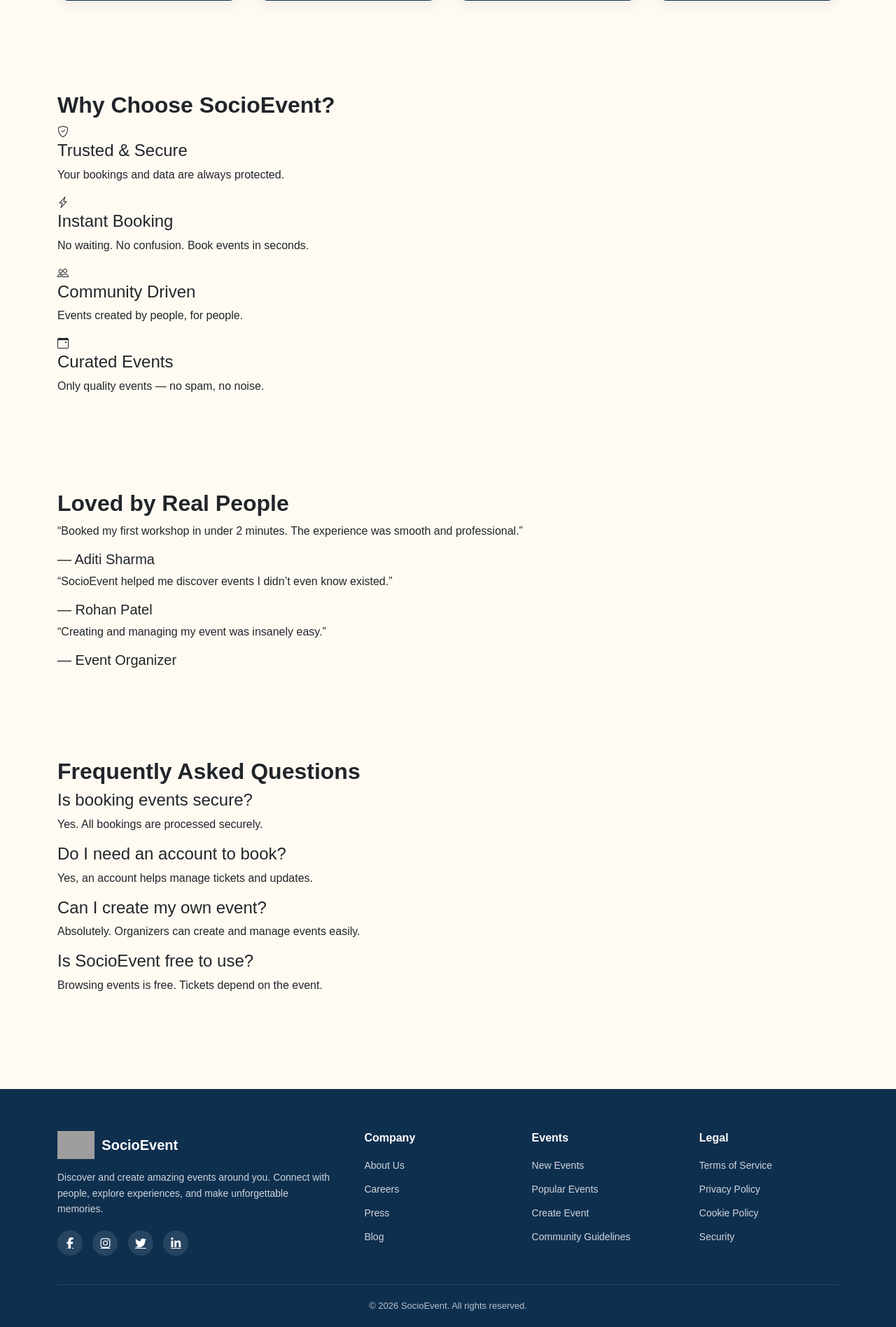
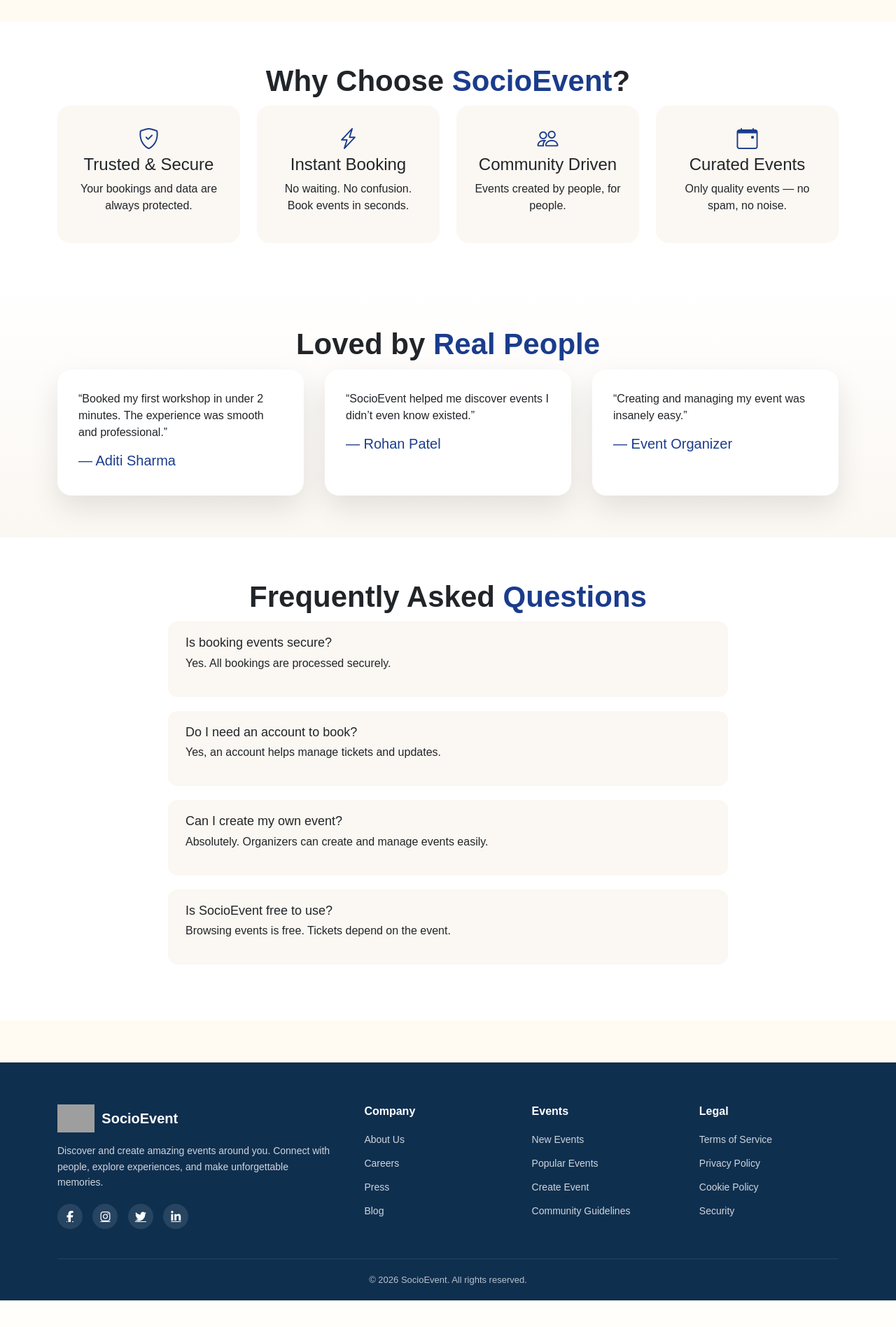
Before and after one commit to khushd2910/SocioEvent, a Flask app: page / in a window 1280 px wide. Shown: the part 2193-4089 px from the top of the page at 70% size. After the commit the page ends 4051 px from the top, so only its background shows below. Run offline with Flask 3, Linux system fonts and the light colour scheme; data that the repository does not hold is empty; parts of the project's set-up code (start-up, migrations or seed data) failed here and were passed over; some libraries are stand-ins or nearby versions; grey boxes are pictures that could not be loaded.

Commit message:
CSS for all the changes

```diff
--- a/templates/home.html
+++ b/templates/home.html
@@ -331,6 +331,119 @@
             background: linear-gradient(to bottom,
                     rgba(251, 247, 242, 0),
                     #fbf7f2);
+        }
+
+        /* ===== SHARED ===== */
+        section {
+            padding: 80px 0;
+        }
+
+        .section-title {
+            font-size: 42px;
+            font-weight: 800;
+            text-align: center;
+            margin-bottom: 10px;
+        }
+
+        .section-title span {
+            color: #1A3C8C;
+        }
+
+        .section-subtitle {
+            text-align: center;
+            color: #6c757d;
+            margin-bottom: 50px;
+            font-size: 16px;
+        }
+
+        /* ===== HOW IT WORKS ===== */
+        .how-it-works {
+            background: linear-gradient(180deg, #fbf7f2, #ffffff);
+        }
+
+        .steps {
+            display: grid;
+            grid-template-columns: repeat(3, 1fr);
+            gap: 30px;
+        }
+
+        .step-card {
+            background: white;
+            border-radius: 20px;
+            padding: 30px;
+            text-align: center;
+            box-shadow: 0 20px 40px rgba(0, 0, 0, 0.08);
+        }
+
+        .step-card i {
+            font-size: 36px;
+            color: #1A3C8C;
+            margin-bottom: 15px;
+        }
+
+        /* ===== WHY ===== */
+        .why-socioevent {
+            background: #ffffff;
+        }
+
+        .why-grid {
+            display: grid;
+            grid-template-columns: repeat(4, 1fr);
+            gap: 24px;
+        }
+
+        .why-card {
+            background: #fbf7f2;
+            padding: 25px;
+            border-radius: 18px;
+            text-align: center;
+        }
+
+        .why-card i {
+            font-size: 30px;
+            color: #1A3C8C;
+            margin-bottom: 12px;
+        }
+
+        /* ===== TESTIMONIALS ===== */
+        .testimonials {
+            background: linear-gradient(180deg, #ffffff, #fbf7f2);
+        }
+
+        .testimonial-grid {
+            display: grid;
+            grid-template-columns: repeat(3, 1fr);
+            gap: 30px;
+        }
+
+        .testimonial-card {
+            background: white;
+            border-radius: 20px;
+            padding: 30px;
+            box-shadow: 0 18px 40px rgba(0, 0, 0, 0.1);
+        }
+
+        .testimonial-card h5 {
+            margin-top: 15px;
+            color: #1A3C8C;
+        }
+
+        /* ===== FAQ ===== */
+        .faq-section {
+            background: #ffffff;
+        }
+
+        .faq-item {
+            max-width: 800px;
+            margin: 0 auto 20px auto;
+            background: #fbf7f2;
+            padding: 20px 25px;
+            border-radius: 14px;
+        }
+
+        .faq-item h4 {
+            font-size: 18px;
+            margin-bottom: 6px;
         }
 
         /* ================= UPCOMING EVENTS ================= */
```
